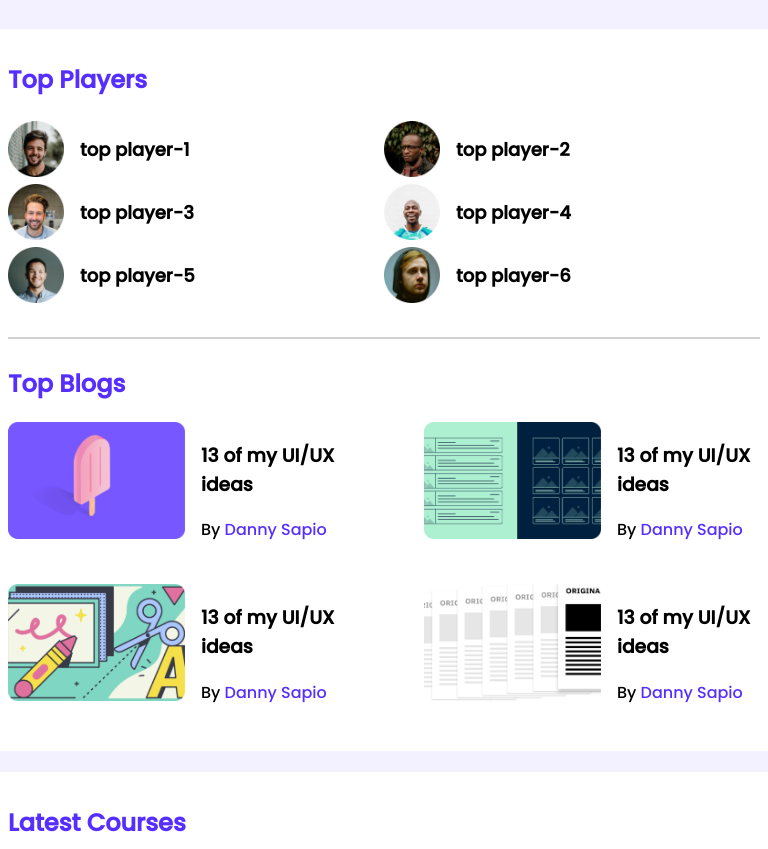
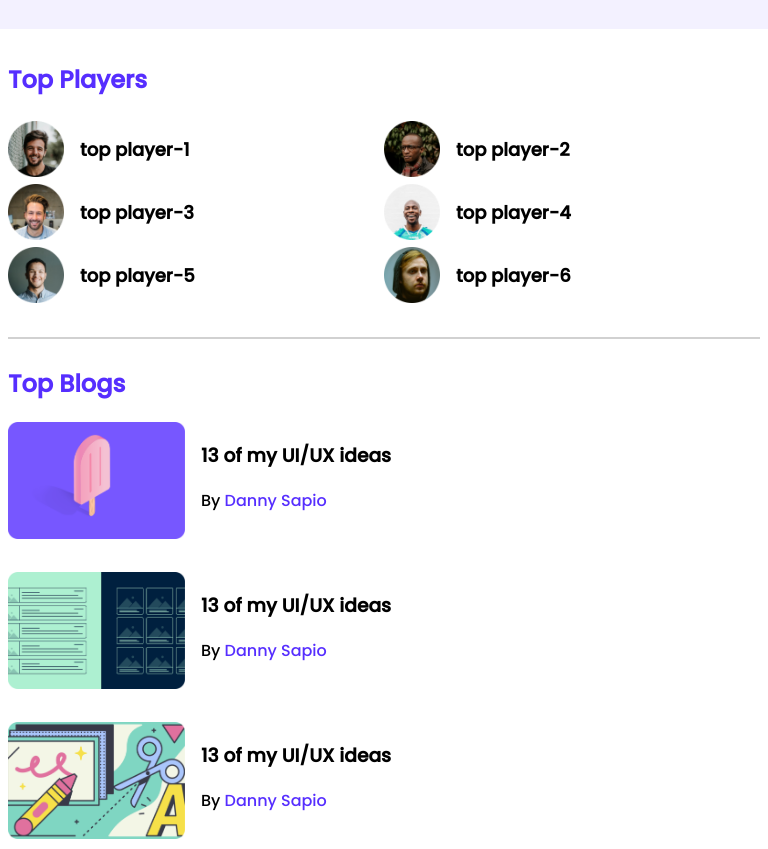
Before and after one commit to raihan-778/leader-board, a plain HTML site: page index.html in a window 768 px wide. Shown: the top 849 px of the page. Drawn offline with nearby package versions, Linux system fonts and the light colour scheme.

Commit message:
some modification added

```diff
--- a/styles/style.css
+++ b/styles/style.css
@@ -162,6 +162,6 @@ Media Quderies
     grid-template-columns: repeat(2, 1fr);
   }
   .blogs {
-    grid-template-columns: (1, 1fr);
+    grid-template-columns: repeat(1, 1fr);
   }
 }
```
